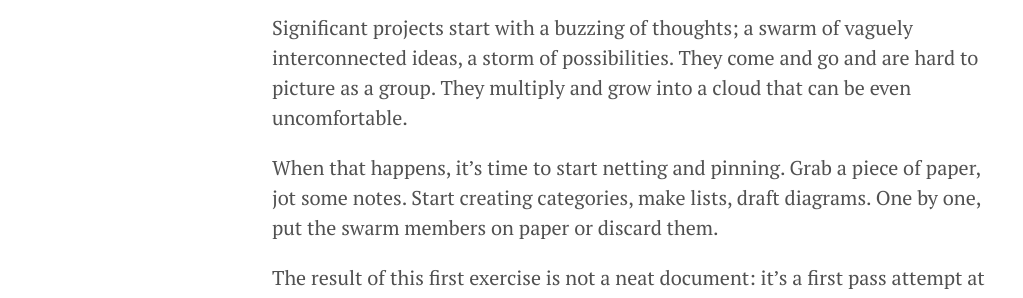
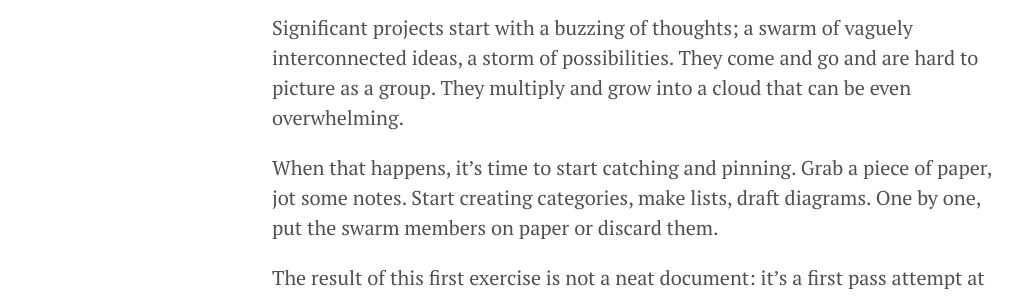
Before and after one commit to noelrivasc/blog, a Jekyll site: the page built from _posts/2024-07-25-swarming-and-pinning.md, in a window 1280 px wide. Shown: the part 409-707 px from the top of the page, without its empty margins (8-1031 px from the left). Built offline with Jekyll 4.4.1, drawn with Linux system fonts in a browser that asks for light colours.

Commit message:
Minor edits to swarming and pinning

```diff
--- a/_posts/2024-07-25-swarming-and-pinning.md
+++ b/_posts/2024-07-25-swarming-and-pinning.md
@@ -8,9 +8,9 @@ Sitting in front of a blank page (text document, diagram, whatever it is) is a g
 
 I mean, for trivial tasks it's OK to just start with a blank canvas and plow ahead. But when it's time to do deep thinking, I need previous, more chaotic phases of thinking first.
 
-Significant projects start with a buzzing of thoughts; a swarm of vaguely interconnected ideas, a storm of possibilities. They come and go and are hard to picture as a group. They multiply and grow into a cloud that can be even uncomfortable.
+Significant projects start with a buzzing of thoughts; a swarm of vaguely interconnected ideas, a storm of possibilities. They come and go and are hard to picture as a group. They multiply and grow into a cloud that can be even overwhelming.
 
-When that happens, it's time to start netting and pinning. Grab a piece of paper, jot some notes. Start creating categories, make lists, draft diagrams. One by one, put the swarm members on paper or discard them.
+When that happens, it's time to start catching and pinning. Grab a piece of paper, jot some notes. Start creating categories, make lists, draft diagrams. One by one, put the swarm members on paper or discard them.
 
 The result of this first exercise is not a neat document: it's a first pass attempt at making sense of the swarm. Some pins here and there and some dead bugs scatterred on paper.
 
```
